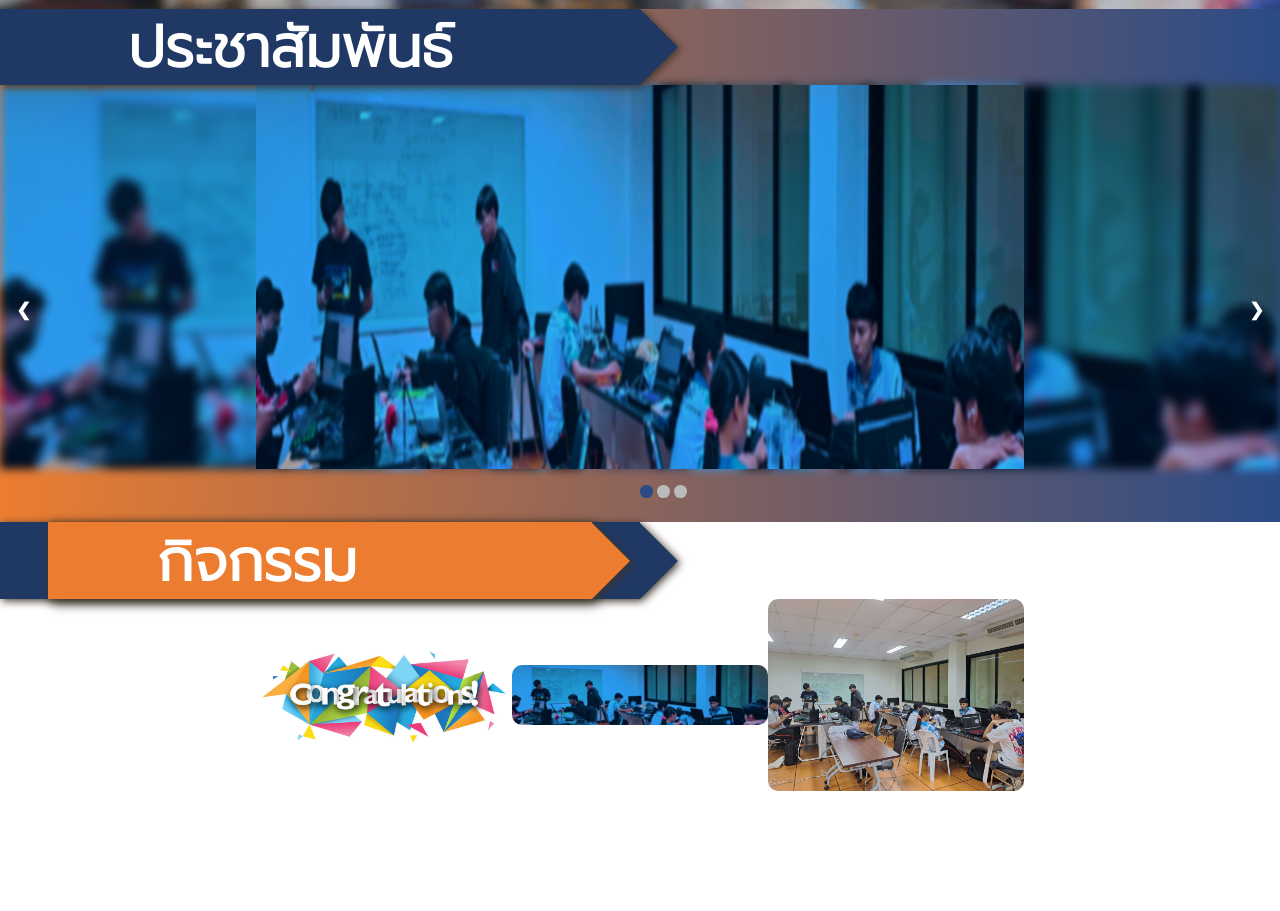
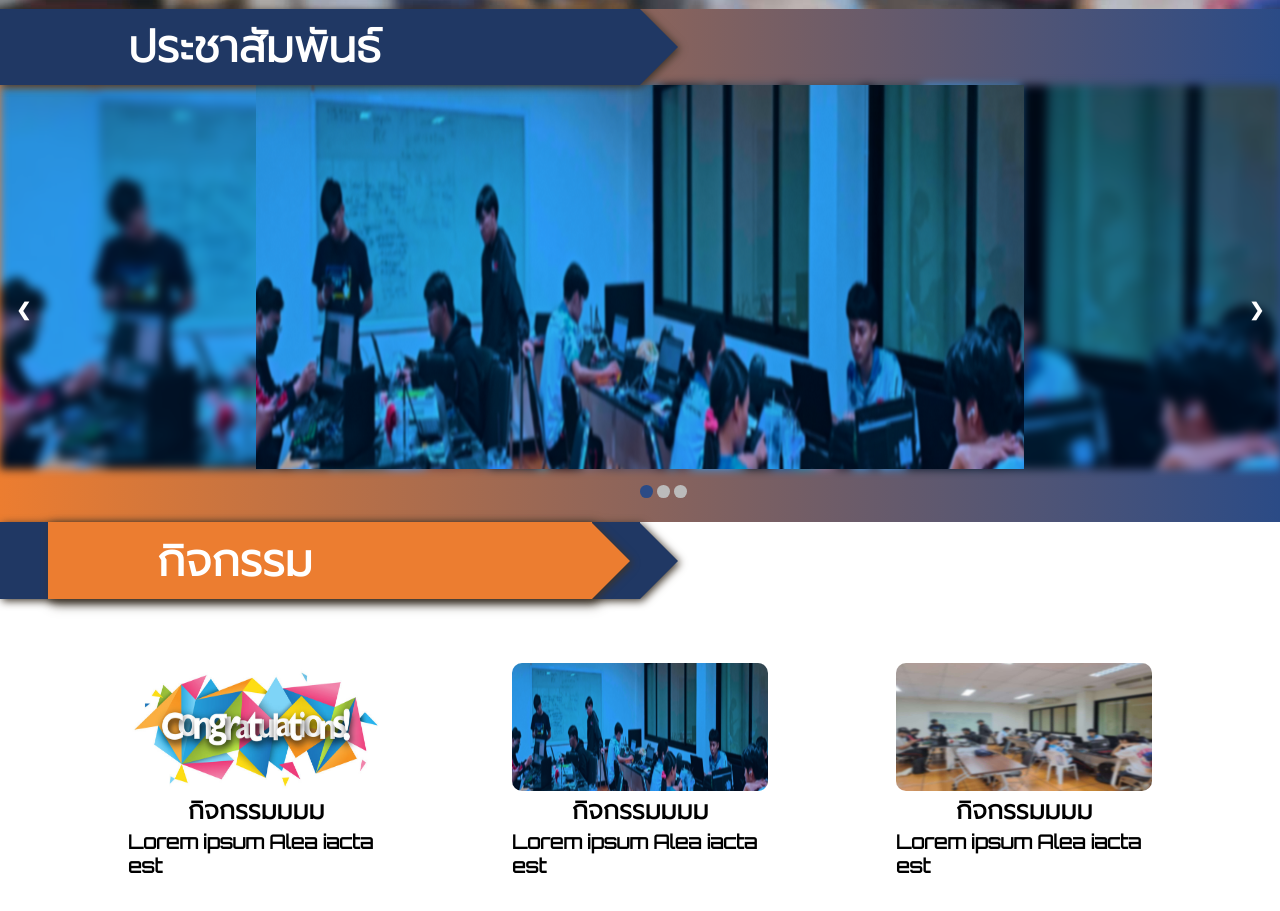
Before and after one commit to Kornkanok-ctrl/CE-website, a plain HTML site: page index.html in a window 1280 px wide. Shown: the part 401-1312 px from the top of the page. Before the commit the page ends 1192 px from the top, so only its background shows below. Drawn offline with Linux system fonts and the light colour scheme.

Commit message:
activityyyyyy

```diff
--- a/index.html
+++ b/index.html
@@ -22,7 +22,7 @@
     <div class="crown">
       <div id="crownLogo">
         <img src="public/images/CE logo.svg" alt="public/images/CE logo.png" style="height: 3vmax;padding-right: 1vw;">
-        <h1>KMITL CE</h1>
+        <h5>KMITL CE</h5>
       </div>
       <div id="MENU">
         <ul>
@@ -79,9 +79,24 @@
       </div>
     </div>
     <div class="stuff">
-      <img src="public/images/congrats!.jpg" alt="" id="thumb">
-      <img src="public/images/image-33.png" alt="" id="thumb">
-      <img src="public/images/working.jpg" alt="" id="thumb">
+      <div id="seperate">
+        <img src="public/images/congrats!.jpg" alt="" id="thumb">
+        <h5>กิจกรรมมมม</h6>
+        <h6>Lorem ipsum Alea iacta est</h6>
+      </div>
+      <div id="seperate">
+        <img src="public/images/image-33.png" alt="" id="thumb">
+        <h5>กิจกรรมมมม</h6>
+        <h6>Lorem ipsum Alea iacta est</h6>
+      </div>
+      <div id="seperate">
+        <img src="public/images/working-blur.jpg" alt="" id="thumb">
+        <h5>กิจกรรมมมม</h6>
+        <h6>Lorem ipsum Alea iacta est</h6>
+      </div>
+
+
+
     </div>
     <div></div>
 </body>
--- a/style/sexyStyle.css
+++ b/style/sexyStyle.css
@@ -32,6 +32,24 @@ html[lang="TH"] {font-family: Prompt !important;}
     padding: 0;
     box-sizing: border-box;
     z-index: 0;
+}
+h1{
+    font-size: 4vw;
+}
+h2{
+    font-size: 3.5vw;
+}
+h3{
+    font-size: 3vw;
+}
+h4{
+    font-size: 2.5vw;
+}
+h5{
+    font-size: 2vw;
+}
+h6{
+    font-size: 1.5vw;
 }
 .crown{
     z-index: 621;
@@ -341,15 +359,25 @@ html[lang="TH"] {font-family: Prompt !important;}
 }
 
 .stuff{
+    padding-top: 5vw;
+    padding-bottom: 5vw;
     display: flex;
     flex-wrap: wrap;
     flex-direction: row;
     align-items: center;
     justify-content: center;
+    justify-content: space-evenly;
+    font-size: 1.5vw;
+}
+#seperate{
+    display: flex;
+    flex-direction: column;
+    align-items: center;
+    width: 20vw;
 }
 #thumb{
+    width: 100%;
     border-radius: 10px;
-    width: 20%;
     border:2px wheat;
-    max-height: 15svw;
+    height: 10vw;
 }
```
